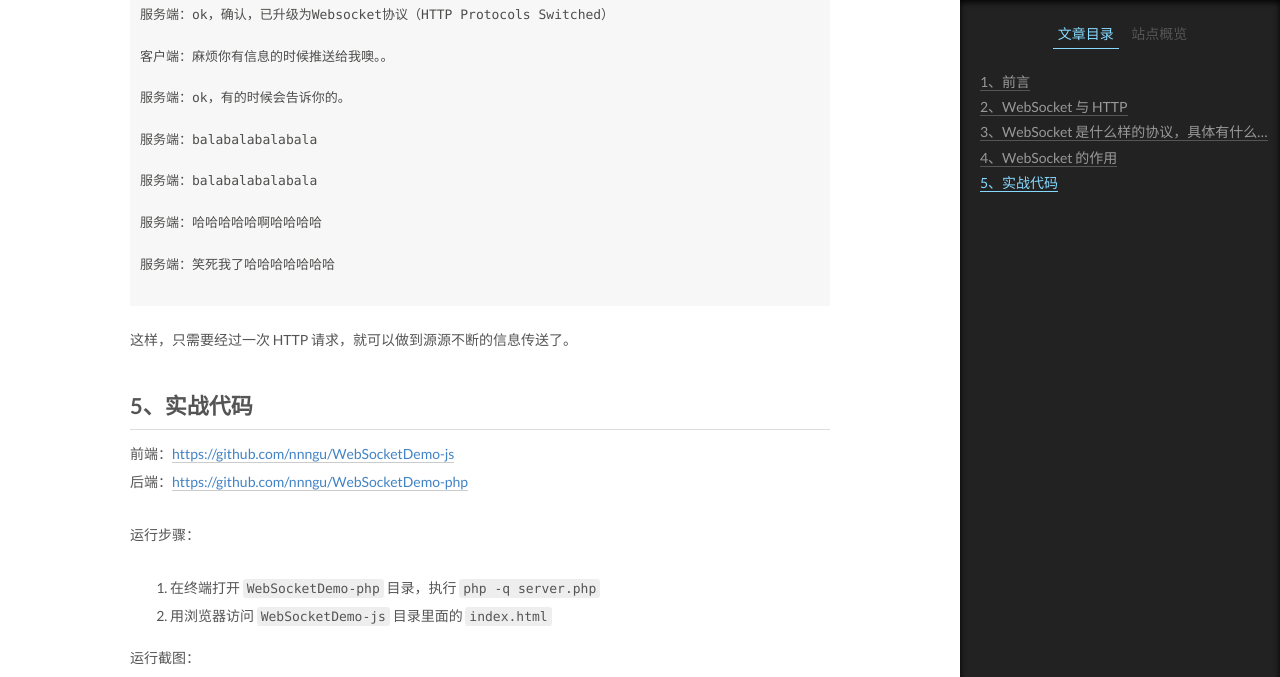
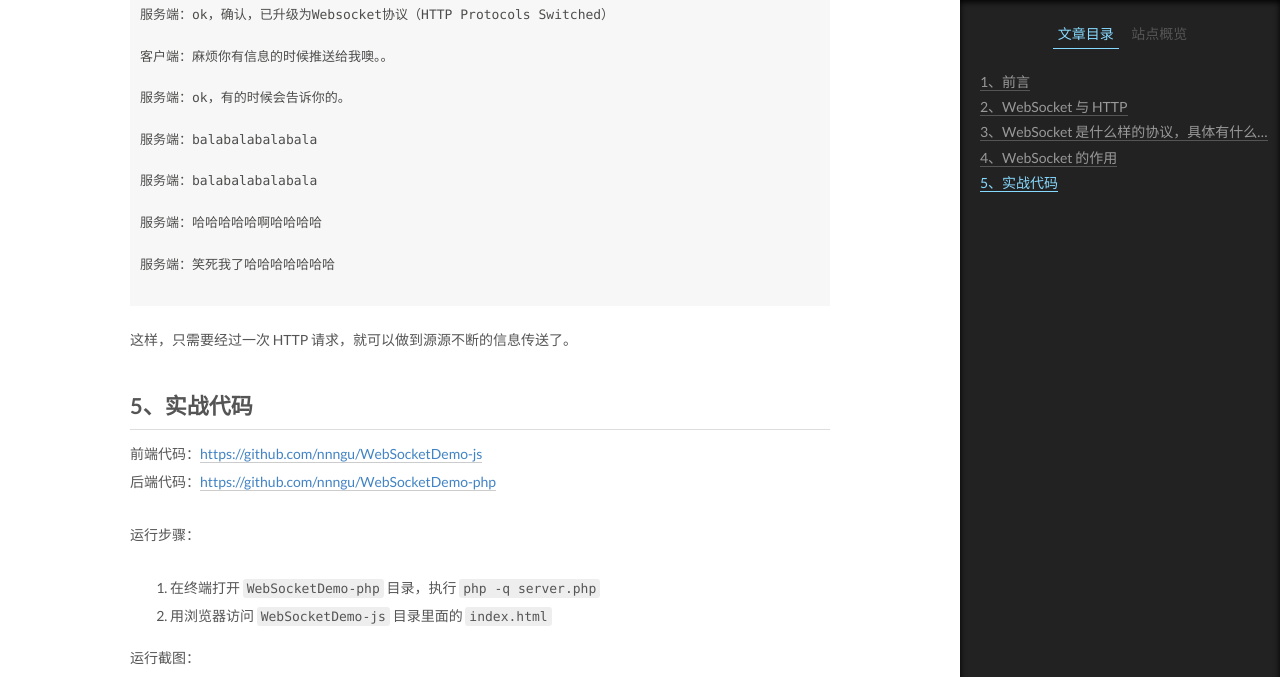
Before and after one commit to nnngu/LearningNotes, a Jekyll site: the page built from _posts/2018-07-21-看完让你彻底理解 WebSocket 原理，附完整的实战代码（包含前端和后端）.md, in a window 1280 px wide and 1400 px high, scrolled down 5351 px, cut to the strip 0-677 px from the top of the window. Built offline with Jekyll 4.4.1, drawn with Linux system fonts in a browser that asks for light colours.

Commit message:
修改文件: _posts/2018-07-21-看完让你彻底理解 WebSocket 原理，附完整的实战代码（包含前端和后端）.md

```diff
--- a/_posts/2018-07-21-看完让你彻底理解 WebSocket 原理，附完整的实战代码（包含前端和后端）.md
+++ b/_posts/2018-07-21-看完让你彻底理解 WebSocket 原理，附完整的实战代码（包含前端和后端）.md
@@ -199,8 +199,8 @@ ajax轮询 需要服务器有很快的处理速度和资源。long poll 需要
 
 ## 5、实战代码
 
-前端：[https://github.com/nnngu/WebSocketDemo-js](https://github.com/nnngu/WebSocketDemo-js)
-后端：[https://github.com/nnngu/WebSocketDemo-php](https://github.com/nnngu/WebSocketDemo-php)
+前端代码：[https://github.com/nnngu/WebSocketDemo-js](https://github.com/nnngu/WebSocketDemo-js)
+后端代码：[https://github.com/nnngu/WebSocketDemo-php](https://github.com/nnngu/WebSocketDemo-php)
 
 运行步骤：
 
```
